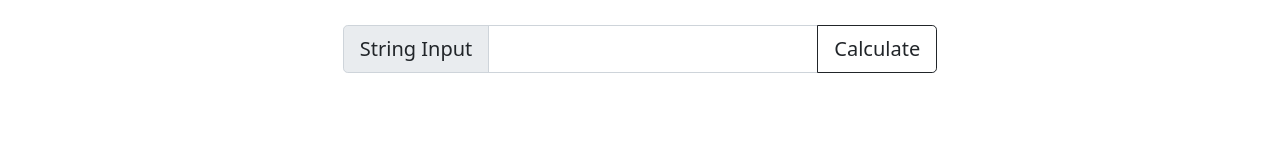
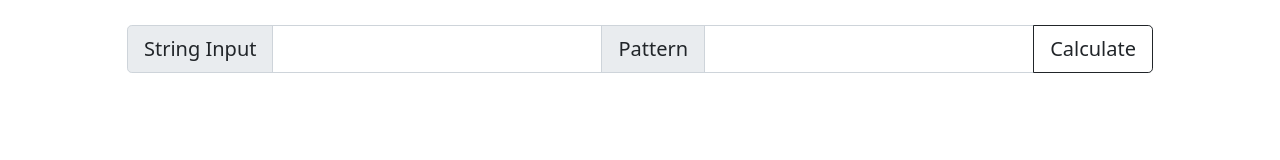
Before and after one commit to TelloVilla/bioinform-kmp, a Gatsby site: page / in a window 1280 px wide. Built offline with nearby package versions, Linux system fonts and the light colour scheme; Gatsby itself is replaced by a stand-in of ours.

Commit message:
implemented kmp

```diff
--- a/src/pages/index.js
+++ b/src/pages/index.js
@@ -6,8 +6,60 @@ import "../style/global.sass"
 // markup
 const IndexPage = () => {
   const [input, setInput] = React.useState("");
+  const [compare, setCompare] = React.useState("");
+  function kmpSearch(input, compare){
+    let n = input.length;
+    let m = compare.length;
+    let lps = lpsArray(input, compare);
+
+    let i = 0;
+    let j = 0;
+    while(i < n){
+      if(compare[j] === input[i]){
+        j++;
+        i++;
+      }
+      if(j === m){
+        console.log("Found pattern at " + (i - j) );
+        j = lps[j - 1];
+      }else if( i < n && compare[j] !== input[i]){
+        if(j != 0){
+          j = lps[j-1];
+        }else{
+          i = i + 1;
+        }
+      }
+    }
+
+
+  }
+  function lpsArray(input, compare){
+    let length = 0;
+    let lps = [];
+    lps[0] = 0;
+    let i = 1;
+    while(i < compare.length){
+      if(compare[i] === compare[length]){
+        length++;
+        lps[i] = length;
+        i++;
+      }else{
+        if(length !== 0){
+          length = lps[length - 1];
+
+        }else{
+          lps[i] = 0;
+          i++;
+        }
+
+      }
+    }
+    return lps;
+  }
   function handleSubmit(){
     console.log(input);
+    console.log(compare);
+    kmpSearch(input, compare);
 
   }
   return (
@@ -17,6 +69,8 @@ const IndexPage = () => {
         <InputGroup size="lg" className="mb-3">
           <InputGroup.Text id="string-input">String Input</InputGroup.Text>
           <FormControl onChange={e => setInput(e.target.value)} aria-label="String Input" aria-describedby="string-input"></FormControl>
+          <InputGroup.Text id="string-compare">Pattern</InputGroup.Text>
+          <FormControl onChange={e => setCompare(e.target.value)} aria-label="pattern" aria-describedby="pattern"></FormControl>
           <Button variant="outline-dark" onClick={handleSubmit} id="string-input">Calculate</Button>
         </InputGroup>
         </Col>
```
